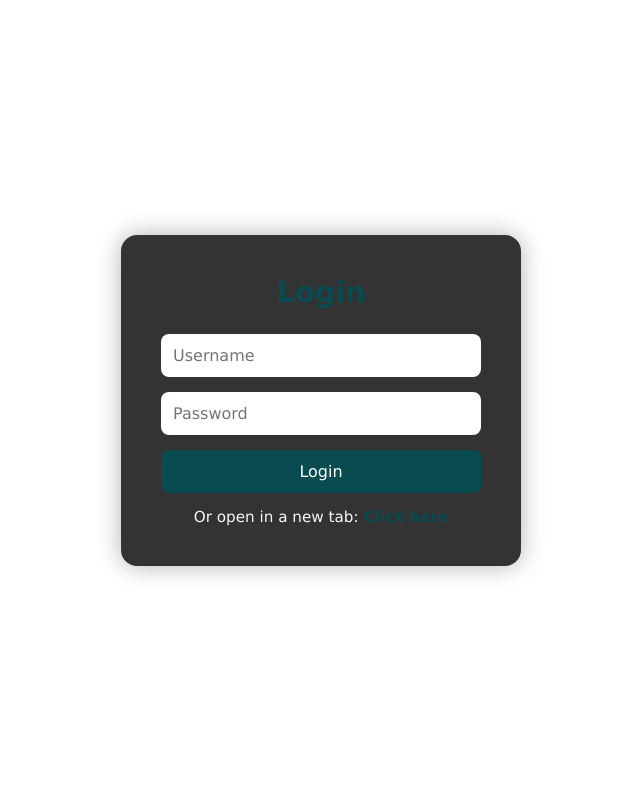
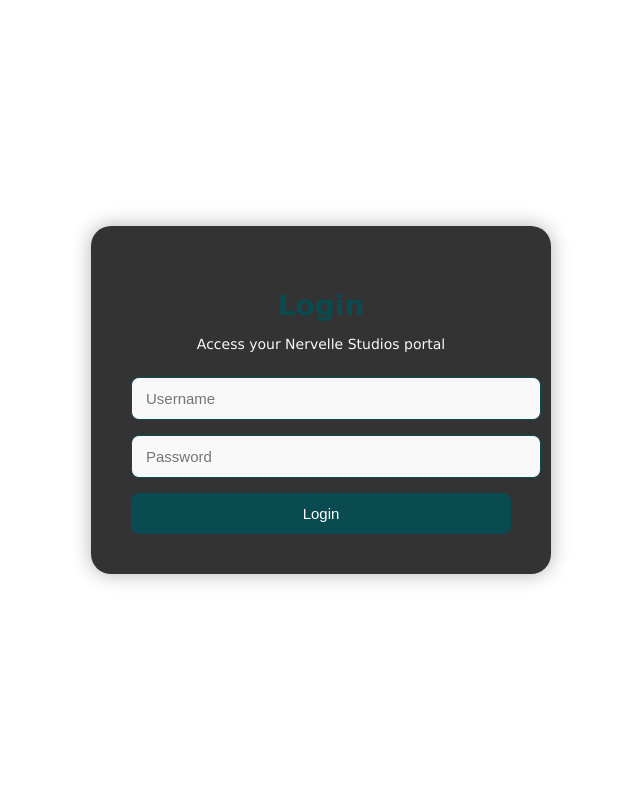
Before and after one commit to nervelle-studios/site, a Flask app: page /login in a window 1280 px wide. Shown: the whole page, without its empty margins (319-959 px from the left). Run offline with Flask 3, Linux system fonts and the light colour scheme.

Commit message:
Refactor login page styles and structure

```diff
--- a/templates/login.html
+++ b/templates/login.html
@@ -1,113 +1,95 @@
 <!DOCTYPE html>
 <html lang="en">
 <head>
-  <meta charset="UTF-8" />
-  <meta name="viewport" content="width=device-width, initial-scale=1.0" />
+<meta charset="UTF-8">
+<meta name="viewport" content="width=device-width, initial-scale=1.0">
 <title>Login</title>
 <style>
-    * {
-      box-sizing: border-box;
-      margin: 0;
-      padding: 0;
-      font-family: 'Lucida Sans', 'Lucida Sans Regular', 'Lucida Grande', sans-serif;
-    }
-
   body {
+    font-family: "Lucida Sans", "Lucida Grande", sans-serif;
     background: transparent;
+    color: #f8f8f8;
     display: flex;
     justify-content: center;
     align-items: center;
-      min-height: 100vh;
+    height: 100vh;
+    margin: 0;
   }
 
-    .login-container {
+  .contact-us-section {
     background: rgba(16, 16, 16, 0.85);
     padding: 40px;
-      border-radius: 16px;
-      width: 100%;
-      max-width: 400px;
+    border-radius: 20px;
+    box-shadow: 0 0 20px rgba(0,0,0,0.3);
+    max-width: 380px;
+    width: 90%;
     text-align: center;
-      box-shadow: 0 0 25px rgba(0, 0, 0, 0.3);
-      backdrop-filter: blur(5px);
   }
 
-    h2 {
+  .contact-us-section h2 {
     color: #094b50;
-      font-size: 1.8rem;
+    font-size: 28px;
+    margin-bottom: 10px;
+  }
+
+  .contact-us-section p {
+    color: #f8f8f8;
+    font-size: 14px;
     margin-bottom: 25px;
   }
 
-    form {
-      display: flex;
-      flex-direction: column;
-      gap: 15px;
+  .form-input {
+    width: 100%;
+    padding: 12px 14px;
+    margin-bottom: 15px;
+    border: 1px solid #094b50;
+    border-radius: 8px;
+    font-size: 15px;
+    outline: none;
+    background: #f8f8f8;
+    color: #101010;
   }
 
-    input[type="text"],
-    input[type="password"] {
-      padding: 12px;
-      border: none;
-      border-radius: 8px;
-      outline: none;
-      width: 100%;
-      font-size: 1rem;
+  .form-input:focus {
+    border-color: #0a6a72;
   }
 
-    button {
-      background-color: #094b50;
-      color: #ffffff;
+  .submit-btn {
+    background: #094b50;
+    color: #fff;
     border: none;
+    padding: 12px 20px;
+    font-size: 15px;
     border-radius: 8px;
-      padding: 12px;
-      font-size: 1rem;
     cursor: pointer;
-      transition: background-color 0.3s ease;
+    transition: background 0.3s ease;
+    width: 100%;
   }
 
-    button:hover {
-      background-color: #0a646c;
+  .submit-btn:hover {
+    background: #0a6a72;
   }
 
-    p {
-      margin-top: 15px;
-      color: #f8f8f8;
-      font-size: 0.95rem;
+  @media (max-width: 600px) {
+    .contact-us-section {
+      padding: 30px 20px;
     }
-
-    a {
-      color: #094b50;
-      text-decoration: none;
-      font-weight: 600;
-    }
-
-    a:hover {
-      text-decoration: underline;
-    }
-
-    @media (max-width: 480px) {
-      .login-container {
-        margin: 0 15px;
-        padding: 30px 25px;
-      }
-
-      h2 {
-        font-size: 1.5rem;
+    .contact-us-section h2 {
+      font-size: 24px;
     }
   }
 </style>
 </head>
 <body>
-  <div class="login-container">
+  <div class="contact-us-section">
     <h2>Login</h2>
-    <form method="POST">
-      <input type="text" name="username" placeholder="Username" required />
-      <input type="password" name="password" placeholder="Password" required />
-      <button type="submit">Login</button>
+    <p>Access your Nervelle Studios portal</p>
+
+    <form method="POST" action="/login">
+      <input type="text" name="username" class="form-input" placeholder="Username" required>
+      <input type="password" name="password" class="form-input" placeholder="Password" required>
+      <button type="submit" class="submit-btn">Login</button>
     </form>
-    {% if message %}
-    <p>{{ message }}</p>
-    {% endif %}
-    <p>Or open in a new tab: <a href="{{ url_for('login') }}" target="_blank">Click here</a></p>
   </div>
 </body>
 </html>
```
Lines whose indentation alone changed are shown as unchanged.
